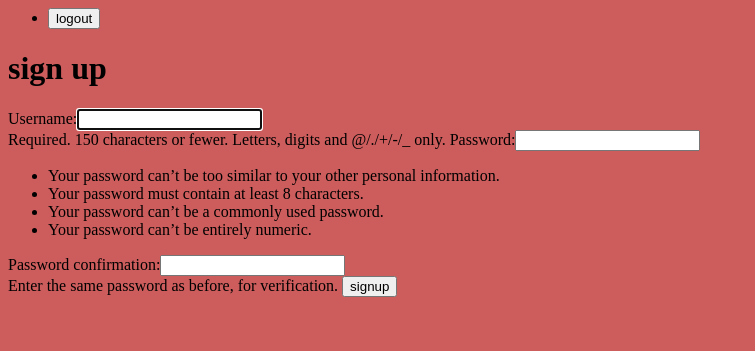
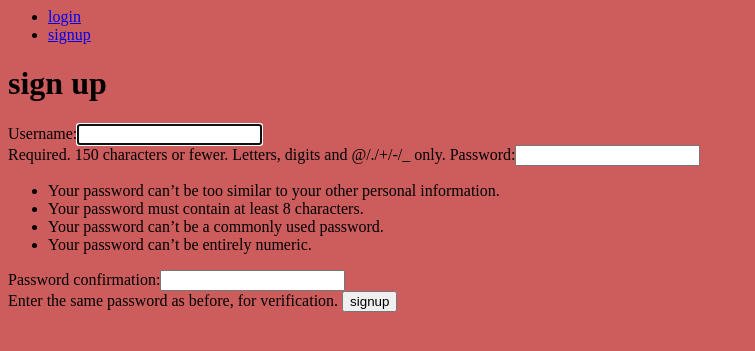
Before and after one commit to sinmajidi/weblog_using_django, a Django app: page /accounts/signup in a window 1280 px wide. Shown: the top 351 px of the page, without its empty margins (0-755 px from the left). Run offline with Django 3.2, Linux system fonts and the light colour scheme.

Commit message:
some changes on nav bar

```diff
--- a/accounts/views.py
+++ b/accounts/views.py
@@ -31,6 +31,6 @@ def login_view (request):
     return render(request,'accounts/login.html',{'form':form})
 
 def logout_view (request):
-    if request.method=='POST':
-        logout(request)
+    # if request.method=='POST':
+    logout(request)
     return redirect('articles:list')
--- a/templates/base.html
+++ b/templates/base.html
@@ -10,12 +10,25 @@
   </head>
   <nav>
     <ul>
+      {% if user.is_authenticated %}
       <li>
-        <form class="logout0" action="{% url 'accounts:logout'%}" method="post">
-         {%csrf_token%}
-          <button type="submit" value="logout">logout</button>
-        </form>
+<!--        <form class="logout0" action="{% url 'accounts:logout'%}" method="post">-->
+<!--         {%csrf_token%}-->
+<!--          <button type="submit" value="logout">logout</button>-->
+<!--        </form>-->
+        <a href="{% url 'accounts:logout' %}"> logout </a>
       </li>
+       <li>
+        <a href="{% url 'articles:create' %}"> creat new article </a>
+      </li>
+      {% else %}
+      <li>
+        <a href="{% url 'accounts:login' %}"> login </a>
+      </li>
+       <li>
+        <a href="{% url 'accounts:signup' %}"> signup </a>
+      </li>
+      {% endif %}
     </ul>
   </nav>
   <body>
```
Also changed, not shown: db.sqlite3.
